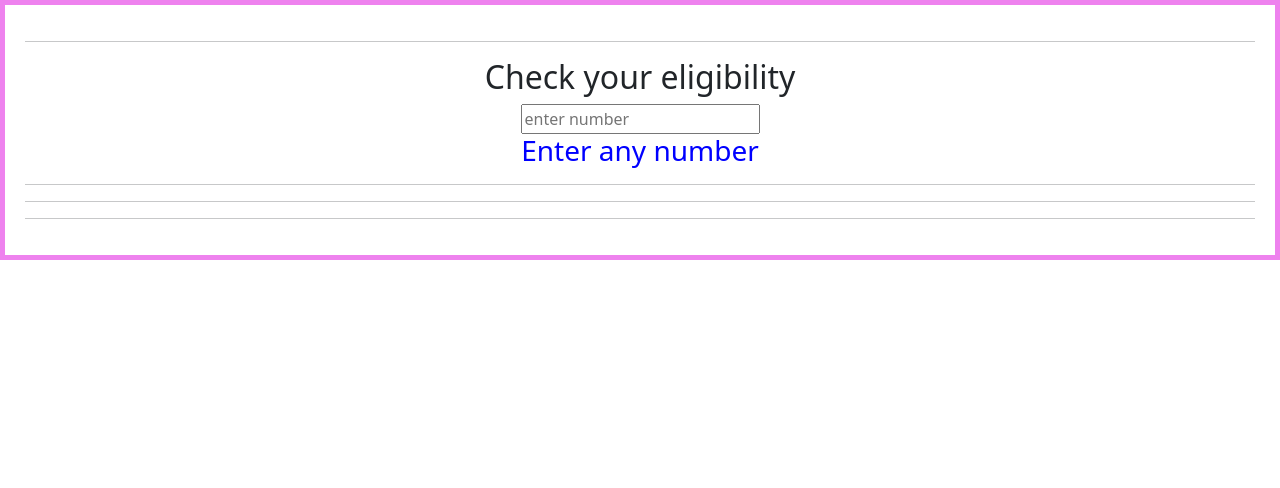
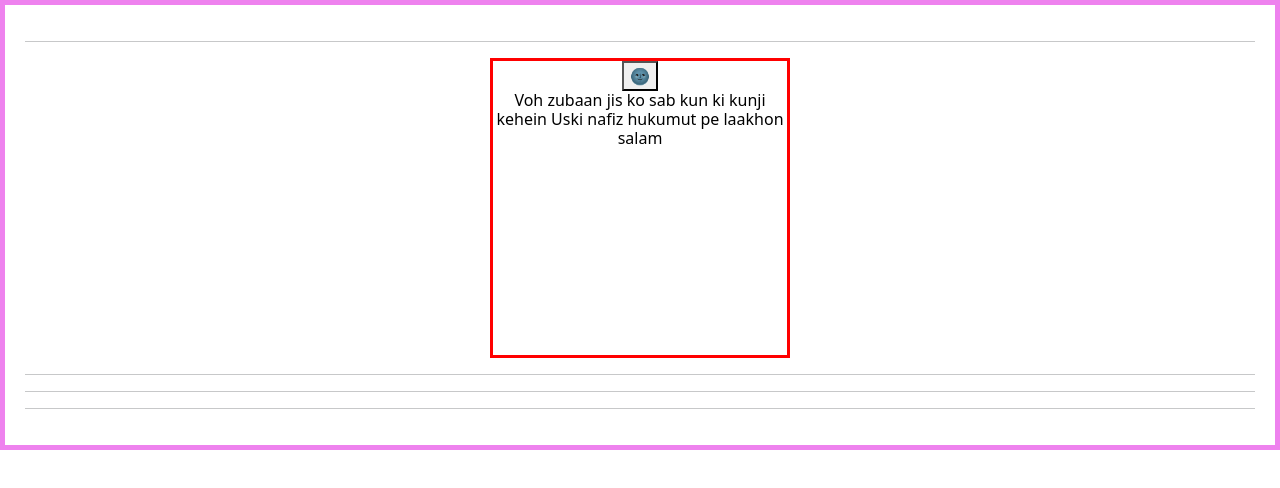
Before and after one commit to Nadeem35/react-playzone, a React (Vite) app: page / in a window 1280 px wide. Shown: the top 488 px of the page. Built offline with nearby package versions, Linux system fonts and the light colour scheme.

Commit message:
update code

```diff
--- a/src/Components/1.ConditionRendering/Simple-1.jsx
+++ b/src/Components/1.ConditionRendering/Simple-1.jsx
@@ -1,11 +1,13 @@
 // ------------  🟢 Step 2: Simple if Condition (inside JSX)  ------------
 
+import { useState } from "react"
 
 // function Simple() {
 
 //   const isStudent = true;
 
 //   return <>{isStudent && <h1>I'm Saifi Boy!</h1>}</>;
+
 // }
 
 // export default Simple;
@@ -81,25 +83,25 @@
 // --------  🟡 Example 6: Age Check  ---------
 
 
-import { useState } from "react"
+// import { useState } from "react"
 
-function Simple() {
+// function Simple() {
 
-  const [pre, setPre] = useState("");
+//   const [value, setValue] = useState("");
 
-  return (
-    <>
-      <h2>Check your eligibility</h2>
-      {
-        <input type="number" placeholder="enter number"
-          onChange={(e) => setPre(e.target.value)}
-        />
-      }
-      <h3>{pre === "" ? "Enter any number" : pre >= 18 ? "Voter 👍" : "Not Voter 😥"}</h3>
-    </>
-  )
-}
-export default Simple
+//   return (
+//     <>
+//       <h2>Check your eligibility</h2>
+//       {
+//         <input type="number" placeholder="enter number"
+//           onChange={(e) => setValue(e.target.value)}
+//         />
+//       }
+//       <h3>{value == "" ? "Enter any number" : value >= 18 ? "You are Voter 👍" : "You are Not Voter 😥"}</h3>
+//     </>
+//   )
+// }
+// export default Simple;
 
 // ---------------------------
 
@@ -117,7 +119,7 @@ export default Simple
 //         onChange={(e) => setMarried(e.target.value)}
 //       />
 //       {Married === "" ? <h3>Please enter any value </h3> :
-//         Married >= 18 ? <h2>You are eligible for vote.</h2> : <h2>Your are not adult</h2>
+//         Married >= 21 ? <h2>You are eligible for Married.</h2> : <h2>Your are not eligible for Married</h2>
 //       }
 //     </>
 //   )
@@ -128,9 +130,9 @@ export default Simple
 
 // --------  🟡 Example 6.1: Age Check taking input from the user ---------
 
-// import React, { useState } from "react";
+// import { useState } from "react";
 
-// // const Simple = () => {
+// const Simple = () => {
 //   const [age, setAge] = useState("");
 
 //   const adult = age > 18;
@@ -142,7 +144,7 @@ export default Simple
 //         placeholder="Enter your age..."
 //         value={age}
 //         onChange={(e) => setAge(e.target.value)}
-//         className="border-2 rounded px-1 border-red-100"
+//         className="border-1 border-red-800 rounded px-1"
 //       />
 //       <h4>
 //         {age === ""
@@ -159,23 +161,25 @@ export default Simple
 
 // -------------  🟡 Example 7: Empty List Check   ----------------
 
-// import React from "react";
 // function Simple() {
-//   // const fruits = ["Grapes", "Banana", "Orange", "Papaya"];
-//   const fruits = [];
+
+//   // const fruits = [];
+//   const fruits = ["Grapes", "Banana", "Orange", "Papaya"];
+
 //   return (
 //     <>
-//       {fruits.length == 0 ? (
-//         <h1>
-//           No fruits available 🍽️ <br /> Please enter fruits...
-//         </h1>
-//       ) : (
-//         <ul>
-//           {fruits.map((item, index) => (
-//             <li key={index}>{item}</li>
-//           ))}
-//         </ul>
-//       )}
+//       {
+//         fruits.length == 0 ? (<h2> No fruits available 🍽️ <br /> Please enter fruits... </h2>
+//         ) : (
+//           <ul>
+//             {
+//               fruits.map((item, index) => (
+//                 <li key={index}>{item}</li>
+//               ))
+//             }
+//           </ul>
+//         )
+//       }
 //     </>
 //   );
 // }
@@ -183,17 +187,17 @@ export default Simple
 
 // --------------  🟡 Example 8: Show/Hide Password  ----------------
 
+
+
 // import { useState } from "react";
 
 // function Simple() {
-//   const [show, setShow] = useState(false);
+//   const [show, setShow] = useState();
 
 //   return (
 //     <>
 //       <input type={show ? "text" : "password"} placeholder="Enter password" />
-//       <button onClick={() => setShow(!show)}>
-//         {show ? "Hide password" : "Show Password"}
-//       </button>
+//       <button onClick={() => setShow(!show)}> {show ? "Hide " : "Show "} </button>
 //     </>
 //   );
 // }
@@ -210,15 +214,14 @@ export default Simple
 //       <input
 //         type={show ? "password" : "show"}
 //         placeholder="Enter your password..."
-//         className="border-2 rounded-bl-sm rounded-tl-sm px-0.5"
+//         className="border-5 border-success rounded-left px-3"
 //       />
 //       <button
 //         onClick={() => setHide(!show)}
-//         className="bg-gray-500 text-white border-2 border-gray-800 px-1 border-l-0 "
+//         className="bg-dark text-white border-5 border-warning px-2 "
 //         style={{ backgroundColor: "gray" }}
 //       >
 //         {/* {show ? " Hide" : "Show"} */}
-//         {/* {show ? "👁️‍🗨️" : "👁️"} */}
 //         {/* {show ? "🙈" : "👁️"} */}
 //         <span className="material-icons" style={{ fontSize: "18px" }}>
 //           {show ? "visibility_off" : "visibility"}
@@ -232,11 +235,32 @@ export default Simple
 
 // --------------  🟡 Example 8: Check even odd number  ----------------
 
+
+// function Simple() {
+
+//   const [num, setNum] = useState("")
+
+//   return (
+//     <>
+//       <h1>Check odd even</h1>
+//       <input type="number" placeholder="Enter number..."
+//         onChange={(e) => setNum(e.target.value)}
+//       />
+//       {
+//         num === "" ? <h4 className="text-info">Enter any number</h4> : num % 2 == 0 ? <h3 className="text-success">Even</h3> : <h3 className="text-success">Odd</h3>
+//       }
+//     </>
+//   )
+// }
+// export default Simple
+
+//------------------------------
+
 // import React, { useState } from "react";
 // function Simple() {
 //   const [num, setNum] = useState("");
 
-//   // console.log(num);
+//   console.log(num);
 
 //   return (
 //     <>
@@ -253,8 +277,8 @@ export default Simple
 //         {num === ""
 //           ? "Enter any number"
 //           : Number(num) % 2 === 0
-//           ? "Even Number"
-//           : "Odd Number"}
+//             ? "Even Number"
+//             : "Odd Number"}
 //       </h3>
 //     </>
 //   );
@@ -292,10 +316,36 @@ export default Simple
 
 // ----------- 🔴 Example 4: Theme Switcher----------------
 
+function Simple() {
+  const [theme, setTheme] = useState()
+  const nadeem = {
+    style: {
+      height: "300px",
+      width: "300px",
+      border: "3px solid red",
+      background: theme ? "black" : "white",
+      color: theme ? "white" : "black"
+    }
+  }
+
+  return (
+    <>
+      <div style={nadeem.style}>
+        <button onClick={() => setTheme(!theme)}>{theme ? "☀" : "🌚"}</button>
+        <h6>Voh zubaan jis ko sab kun ki kunji kehein
+          Uski nafiz hukumut pe laakhon salam</h6>
+      </div>
+    </>
+  )
+}
+
+export default Simple
+//------------------------------
+
 // import { useState } from "react";
 
 // function Simple() {
-//   const [dark, SetDark] = useState(true);
+//   const [dark, SetDark] = useState();
 //   const nadeem = {
 //     theming: {
 //       height: "200px",
@@ -314,13 +364,14 @@ export default Simple
 //   return (
 //     <>
 //       <div style={nadeem.theming}>
-//         <p style={{ color: dark ? "white" : "black" }}>
+//         <button onClick={() => SetDark(!dark)} >
+//           {/* Toggle theme */}
+//           {/* {dark ? "Light Theme 🌞" : "Dark Theme  🌙"} */}
+//           click
+//         </button>
+//         {/* <p style={{ color: dark ? "white" : "black" }}>
 //           {dark ? "Light Theme 🌞" : "Dark Theme 🌙"}
-//         </p>
-//         <button onClick={() => SetDark(!dark)} style={nadeem.btn}>
-//           {/* Toggle theme */}
-//           {dark ? "Dark Theme 🌙" : "Light Theme 🌞"}
-//         </button>
+//         </p> */}
 //       </div>
 //     </>
 //   );
```
